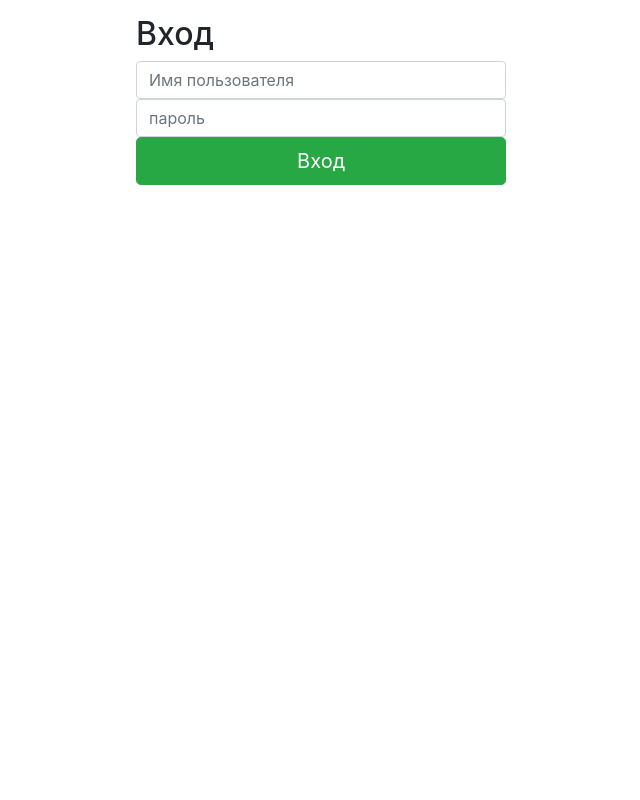
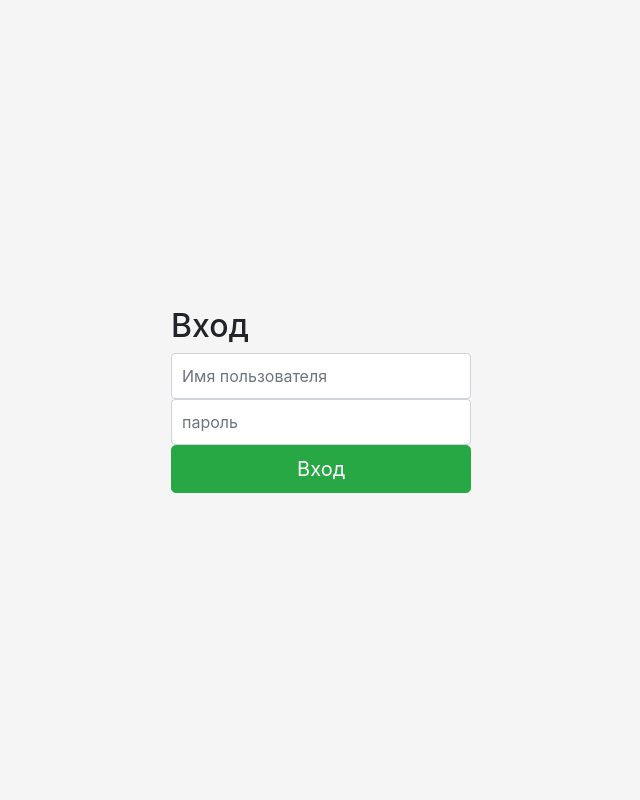
Before and after one commit to DeadMakar90/web_app, a PHP site: page / in a window 1280 px wide. Shown: the whole page, without its empty margins (319-959 px from the left). Run offline with PHP 8.4, Linux system fonts and the light colour scheme.

Commit message:
22.06.2020

```diff
--- a/index.php
+++ b/index.php
@@ -3,7 +3,7 @@
 	<meta charset="utf-8">
     <meta name="viewport" content="width=device-width, initial-scale=1, shrink-to-fit=no">
 	<link rel="stylesheet" href="https://stackpath.bootstrapcdn.com/bootstrap/4.4.1/css/bootstrap.min.css" integrity="sha384-Vkoo8x4CGsO3+Hhxv8T/Q5PaXtkKtu6ug5TOeNV6gBiFeWPGFN9MuhOf23Q9Ifjh" crossorigin="anonymous">
-	<link rel="stylesheet" type="text/css" href="style.css">
+	<link rel="stylesheet" type="text/css" href="signin.css">
 	<title>
 	</title>
 </head>
--- a/password_update.php
+++ b/password_update.php
@@ -4,7 +4,7 @@
 	<meta charset="utf-8">
     <meta name="viewport" content="width=device-width, initial-scale=1, shrink-to-fit=no">
     <link rel="stylesheet" href="https://stackpath.bootstrapcdn.com/bootstrap/4.4.1/css/bootstrap.min.css" integrity="sha384-Vkoo8x4CGsO3+Hhxv8T/Q5PaXtkKtu6ug5TOeNV6gBiFeWPGFN9MuhOf23Q9Ifjh" crossorigin="anonymous">
-    <link rel="stylesheet" type="text/css" href="style.css">
+    <link rel="stylesheet" type="text/css" href="signin.css">
 	<title>Смена пароля</title>
 </head>
 <body>
@@ -13,6 +13,7 @@
 				<input type="text" name="username" placeholder="Имя пользователя" class="form-control"><br>
 				<input type="password" name="new_pass" placeholder="Новый пароль" class="form-control"><br>
 				<button type="submit" class='btn btn-lg btn btn-info btn-block'>Выполнить</button>
+                <a href="admins_form.php" class='btn btn-lg btn btn-info btn-block' id = 'return'>Назад</a>
 			</form>
 		</div>
 		<?php
--- /dev/null
+++ b/signin.css
@@ -0,0 +1,28 @@
+html,
+body {
+	height: 100%;
+}
+
+body {
+	display: -ms-flexbox;
+	display: flex;
+	-ms-flex-align: center;
+	align-items: center;
+	padding-top: 40px;
+	padding-bottom: 40px;
+	background-color: #f5f5f5;
+}
+.form-signin {
+	width: 100%;
+	max-width: 330px;
+	padding: 15px;
+	margin: auto;
+}
+
+.form-signin .form-control {
+	position: relative;
+	box-sizing: border-box;
+	height: auto;
+	padding: 10px;
+	font-size: 16px;
+}
--- a/style.css
+++ /dev/null
@@ -1,5 +0,0 @@
-.form-signin{
-	max-width: 400px;
-	padding: 15px;
-	margin: 0 auto;
-}
```
Also changed, not shown: admins_form.php (+11 -10 lines), user_form.php (+15 -1 lines).
